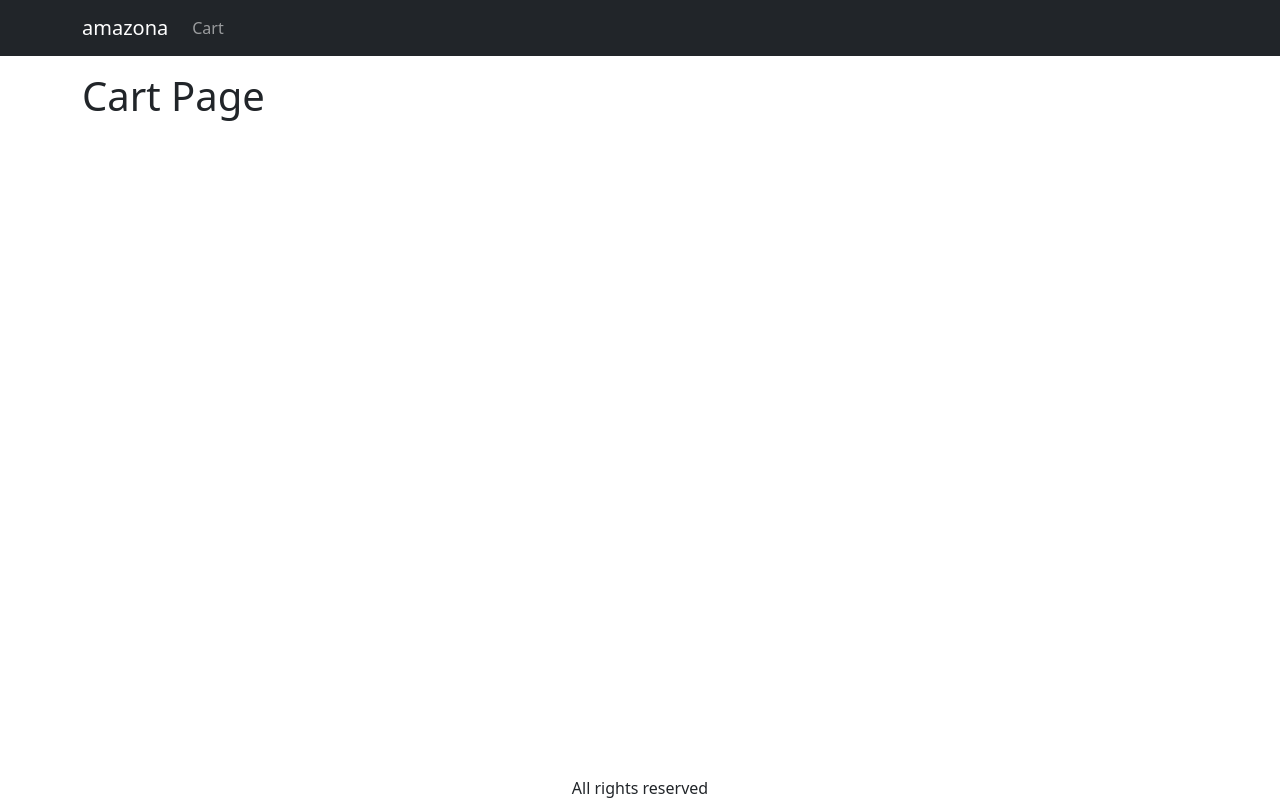
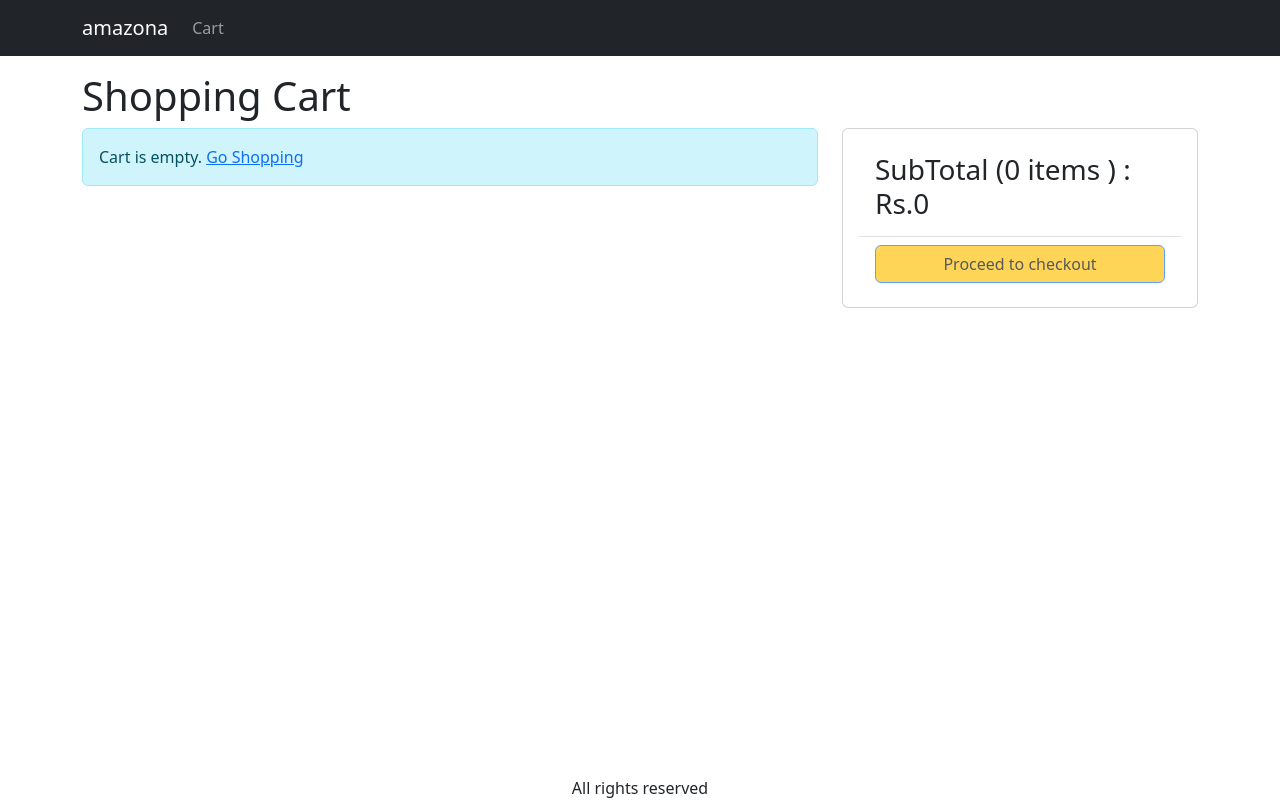
Before and after one commit to Arvindkr123/mern-amazon, a React (Vite) app in the folder client/: page /cart in a window 1280 px wide. Built offline with nearby package versions, Linux system fonts and the light colour scheme.

Commit message:
added shopping cart related details

```diff
--- a/client/src/App.jsx
+++ b/client/src/App.jsx
@@ -1,6 +1,6 @@
 import React from 'react';
 import { Link, Route, Routes } from 'react-router-dom';
-import { HomeScreen, ProductScreen } from './screens';
+import { HomeScreen, ProductScreen, CartScreen} from './screens';
 import Navbar from 'react-bootstrap/Navbar';
 import Container from 'react-bootstrap/Container';
 import { LinkContainer } from 'react-router-bootstrap';
@@ -41,7 +41,7 @@
           <Routes>
             <Route path="/product/:slug" element={<ProductScreen />} />
             <Route path="/" element={<HomeScreen />} />
-            <Route path="/cart" element={<h1>Cart Page</h1>} />
+            <Route path="/cart" element={<CartScreen />} />
           </Routes>
         </Container>
       </main>
--- a/client/src/component/Product.jsx
+++ b/client/src/component/Product.jsx
@@ -1,5 +1,5 @@
 import React from 'react';
-import { Link } from 'react-router-dom';
+import { Link, useNavigate } from 'react-router-dom';
 import Card from 'react-bootstrap/Card';
 import Button from 'react-bootstrap/Button';
 import Rating from './Rating';
@@ -7,6 +7,7 @@
 import axios from 'axios';
 
 const Product = ({ product }) => {
+  const navigate = useNavigate();
   const {
     state: {
       cart: { cartItems },
@@ -27,6 +28,7 @@
       type: 'ADD_TO_CART',
       payload: { ...item, quantity: quantity },
     });
+    navigate('/cart');
   };
   return (
     <>
--- a/client/src/index.css
+++ b/client/src/index.css
@@ -25,7 +25,7 @@
   flex: 1;
 }
 
-.large-img{
+.large-img {
   max-width: 100%;
 }
 
@@ -34,3 +34,7 @@
   flex-wrap: wrap;
   justify-content: center;
 }
+
+.img-thumbnail {
+  height: 80px !important;
+}
--- /dev/null
+++ b/client/src/screens/CartScreen.jsx
@@ -0,0 +1,97 @@
+import React from 'react';
+import { Helmet } from 'react-helmet-async';
+import Row from 'react-bootstrap/Row';
+import Col from 'react-bootstrap/Col';
+import { useStoreContext } from '../store';
+import MessageBox from '../component/MessageBox';
+import { Link } from 'react-router-dom';
+import ListGroup from 'react-bootstrap/ListGroup';
+import Button from 'react-bootstrap/Button';
+import Card from 'react-bootstrap/Card';
+
+const CartScreen = () => {
+  const {
+    state: {
+      cart: { cartItems },
+    },
+  } = useStoreContext();
+  return (
+    <div>
+      <Helmet>
+        <title>Shopping Cart</title>
+      </Helmet>
+      <h1>Shopping Cart</h1>
+      <Row>
+        <Col md={8}>
+          {cartItems.length === 0 ? (
+            <MessageBox>
+              Cart is empty. <Link to="/">Go Shopping</Link>
+            </MessageBox>
+          ) : (
+            <ListGroup>
+              {cartItems.map((item) => {
+                return (
+                  <ListGroup.Item key={item._id}>
+                    <Row className="align-items-center">
+                      <Col md={4}>
+                        <img
+                          src={item.image}
+                          alt={item.name}
+                          className="img-fluid rounded img-thumbnail"
+                        />
+                        <Link to={`/product/${item.slug}`}>{item.name}</Link>
+                      </Col>
+                      <Col md={3}>
+                        <Button variant="light" disabled={item.quantity === 1}>
+                          <i className="fas fa-minus-circle"></i>
+                        </Button>
+                        <span>{item.quantity}</span>
+                        <Button variant="light" disabled={item.quantity === 1}>
+                          <i className="fas fa-plus-circle"></i>
+                        </Button>
+                      </Col>
+                      <Col md={3}>RS.{item.price}</Col>
+                      <Col md={2}>
+                        <Button variant="light">
+                          <i className="fas fa-trash"></i>
+                        </Button>
+                      </Col>
+                    </Row>
+                  </ListGroup.Item>
+                );
+              })}
+            </ListGroup>
+          )}
+        </Col>
+        <Col md={4}>
+          <Card>
+            <Card.Body>
+              <ListGroup variant="flush">
+                <ListGroup.Item>
+                  <h3>
+                    SubTotal ({cartItems.reduce((a, c) => a + c.quantity, 0)}{' '}
+                    items ) : Rs.
+                    {cartItems.reduce((a, c) => a + c.price * c.quantity, 0)}
+                  </h3>
+                </ListGroup.Item>
+                <ListGroup.Item>
+                  <div className="d-grid">
+                    <Button
+                      type="button"
+                      variant="primary"
+                      disabled={cartItems.length === 0}
+                    >
+                      Proceed to checkout
+                    </Button>
+                  </div>
+                </ListGroup.Item>
+              </ListGroup>
+            </Card.Body>
+          </Card>
+        </Col>
+      </Row>
+    </div>
+  );
+};
+
+export default CartScreen;
--- a/client/src/screens/ProductScreen.jsx
+++ b/client/src/screens/ProductScreen.jsx
@@ -1,5 +1,5 @@
 import React, { useEffect, useReducer } from 'react';
-import { useParams } from 'react-router-dom';
+import { useNavigate, useParams } from 'react-router-dom';
 import axios from 'axios';
 import Row from 'react-bootstrap/Row';
 import Col from 'react-bootstrap/Col';
@@ -35,6 +35,7 @@
 };
 
 const ProductScreen = () => {
+  const navigate = useNavigate();
   const { slug } = useParams();
   const {
     state: {
@@ -86,6 +87,7 @@
       type: 'ADD_TO_CART',
       payload: { ...item, quantity: quantity },
     });
+    navigate("/cart")
   };
 
   return (
--- a/client/src/screens/index.js
+++ b/client/src/screens/index.js
@@ -1,4 +1,5 @@
 import HomeScreen from './HomeScreen';
 import ProductScreen from './ProductScreen.jsx';
+import CartScreen from './CartScreen.jsx';
 
-export { HomeScreen, ProductScreen };
+export { HomeScreen, ProductScreen, CartScreen};
```
